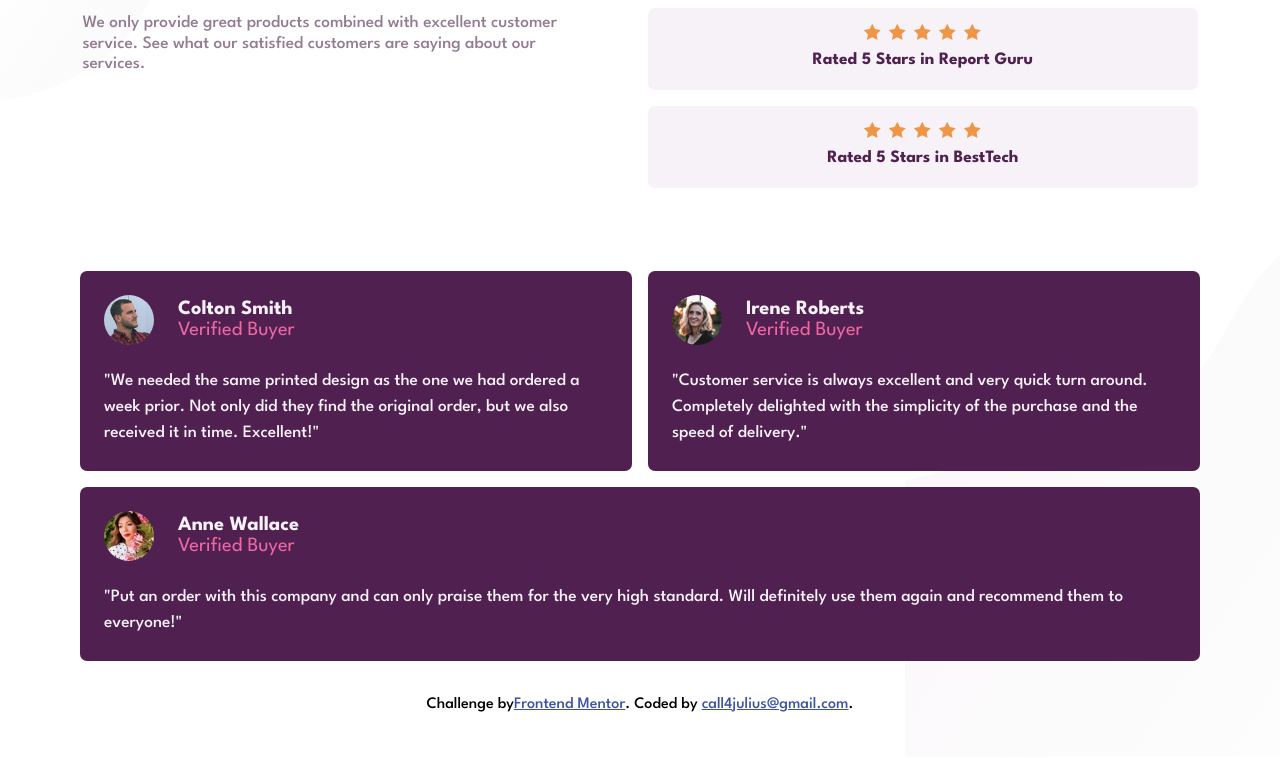
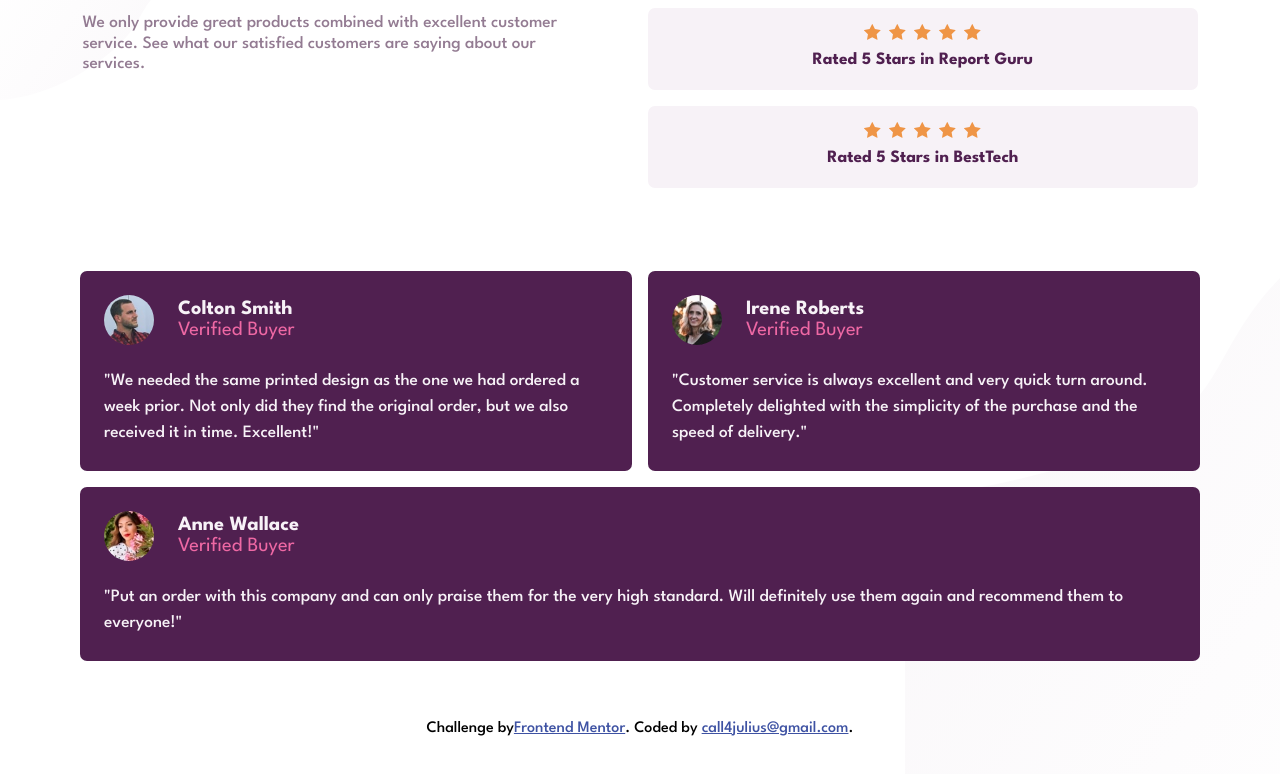
Before and after one commit to Call4julius/social-proof-section, a plain HTML site: page index.html in a window 1280 px wide. Shown: the part 132-906 px from the top of the page. Drawn offline with Linux system fonts and the light colour scheme.

Commit message:
Update index.html

```diff
--- a/index.html
+++ b/index.html
@@ -23,7 +23,7 @@
 
 <body class="grid-container">
 
-  <main class="main grid-container gap-large">
+  <main class="main grid-container gap-extra-large">
     <article class="wrapper grid-container gap-large">
 
       <div class="hero-wrapper grid-container gap-medium text-center">
@@ -128,7 +128,7 @@
         </div>
 
       </div>
-
+      <!-- wrapper closure -->
     </article>
 
     <div class="attribution">
```
